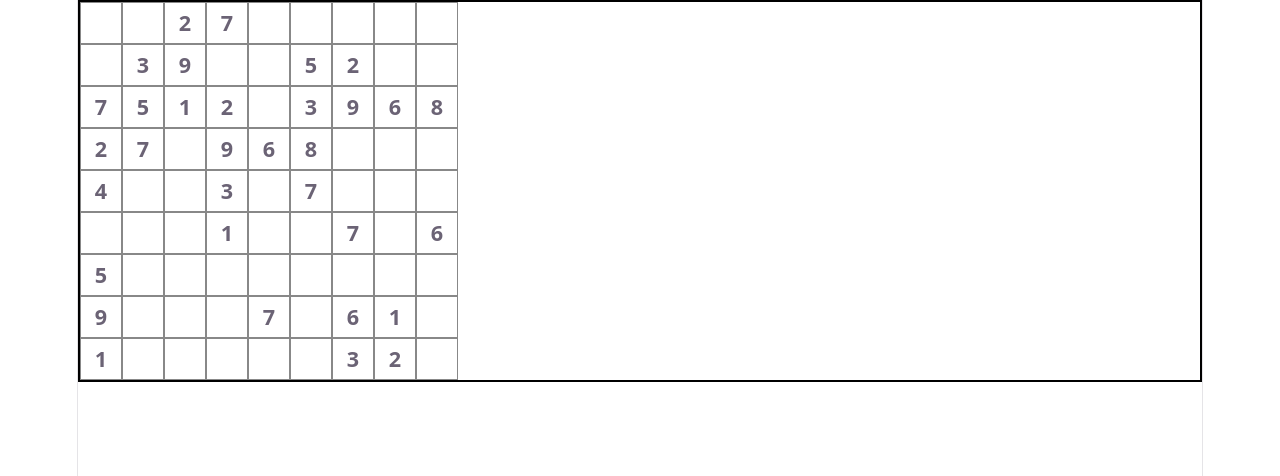
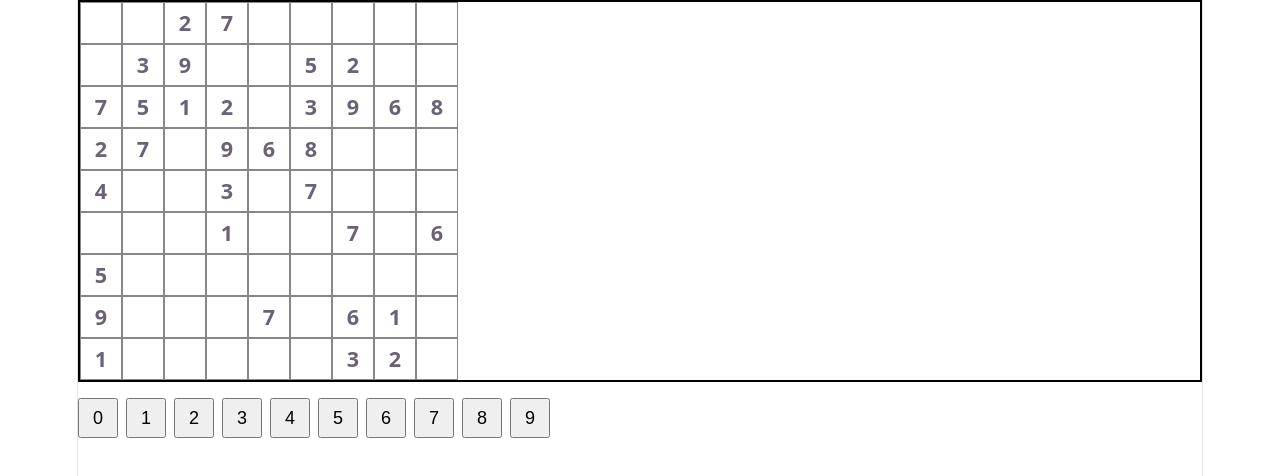
Before and after one commit to Ocean1198/sudoku, a React (Vite) app: page / in a window 1280 px wide. Shown: the top 476 px of the page. Built offline with nearby package versions, Linux system fonts and the light colour scheme.

Commit message:
feat: add number pad UI

```diff
--- /dev/null
+++ b/src/components/NumberPad.module.css
@@ -0,0 +1,13 @@
+.pad {
+    display: flex;
+    gap: 8px;
+
+    margin-top: 16px;
+}
+
+.button {
+    width: 40px;
+    height: 40px;
+
+    font-size: 1rem;
+}
--- a/src/components/NumberPad.tsx
+++ b/src/components/NumberPad.tsx
@@ -1,18 +1,24 @@
-const numbers = [1, 2, 3, 4, 5, 6, 7, 8, 9];
+import styles from "./NumberPad.module.css";
 
-function Pad() {
+type NumberPadProps = {
+  size: number;
+  onInput: (value: number) => void;
+};
+
+function NumberPad ({ size, onInput }: NumberPadProps) {
     return (
-        <>
-            {numbers.map((number) => (
+        <div className={styles.pad}>
+            {Array.from({ length: size + 1 }, (_, i) => (
                 <button
-                    key={number}
-                    onClick={() => {console.log(number)}}
+                    key={i}
+                    className={styles.button}
+                    onClick={() => onInput(i)}
                 >
-                    {number}
+                    {i}
                 </button>
             ))}
-        </>
-    );
+        </div>
+    )
 }
 
-export default Pad;
+export default NumberPad
--- a/src/components/SudokuGame.tsx
+++ b/src/components/SudokuGame.tsx
@@ -1,6 +1,7 @@
 import { useEffect, useState } from 'react';
 import { generate } from '../lib/sudokuGenerator';
 import SudokuBoard from './SudokuBoard';
+import NumberPad from './NumberPad';
 
 function SudokuGame() {
   const [solution, setSolution] = useState<number[][]>([]);
@@ -29,17 +30,26 @@ function SudokuGame() {
     setSelected({ row, col });
   };
 
+  const handleInput = (value: number) => {
+    console.log(value);
+  }
+
   useEffect(() => {
     generateSudoku(config.br, config.bc, config.level);
   }, []);
 
   return (
-    <SudokuBoard
-      /* prop 전달 */
-      puzzle={puzzle}
-      selected={selected}
-      onSelect={handleSelect}
-    />
+    <>
+      <SudokuBoard
+        puzzle={puzzle}
+        selected={selected}
+        onSelect={handleSelect}
+      />
+      <NumberPad
+        size={config.br * config.bc}
+        onInput={handleInput}
+      />
+    </>
   );
 }
 
```
